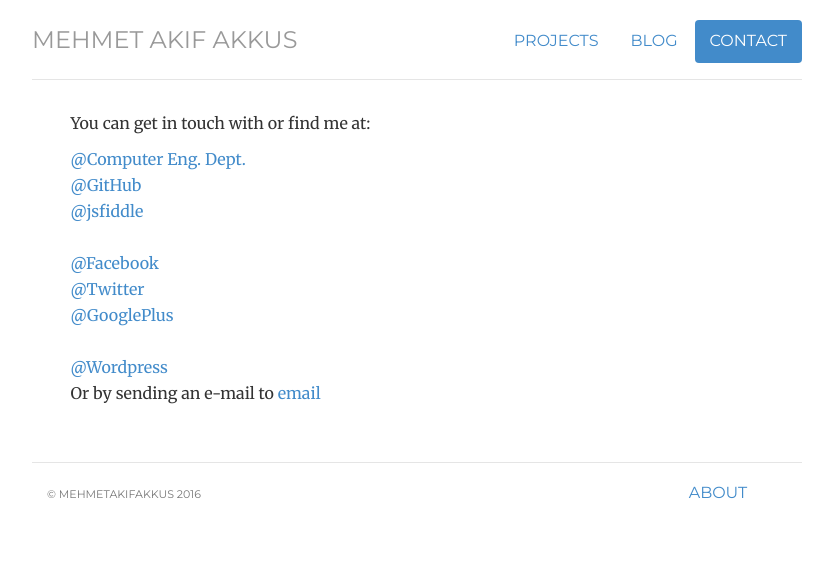
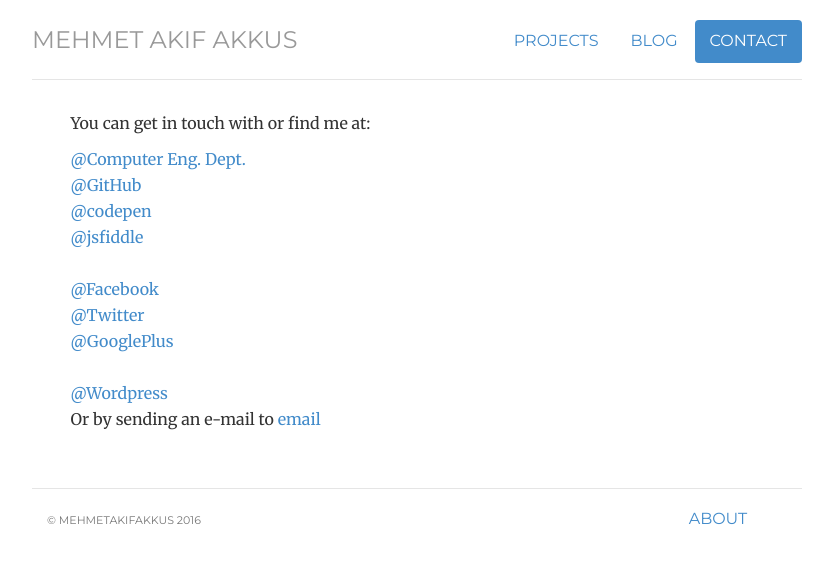
Before and after one commit to mehmetakifakkus/mehmetakifakkus.github.io, a Jekyll site: the page built from contact/index.html, in a window 1280 px wide. Shown: the top 564 px of the page, without its empty margins (223-1056 px from the left). Built offline with Jekyll 4.4.1, drawn with Linux system fonts in a browser that asks for light colours.

Commit message:
Update index.html

```diff
--- a/contact/index.html
+++ b/contact/index.html
@@ -3,7 +3,6 @@ layout: default
 title: Contact
 link: contact
 ---
-
 	<div class="contact">
 
 	<p>You can get in touch with or find me at:</p>
@@ -11,6 +10,7 @@ link: contact
 	<ul class="list-unstyled">
 		<li><a href="http://user.ceng.metu.edu.tr/~akifakkus/">@Computer Eng. Dept.</a></li>
 		<li><a href="https://github.com/mehmetakifakkus">@GitHub</a></li>
+		<li><a href="https://codepen.io/mehmetakifakkus">@codepen</a></li>
 		<li><a href="https://jsfiddle.net/user/akifakkus/fiddles/">@jsfiddle</a></li>
 		<br>
 		<li><a href="https://www.facebook.com/akif.akkus">@Facebook</a></li>
```
